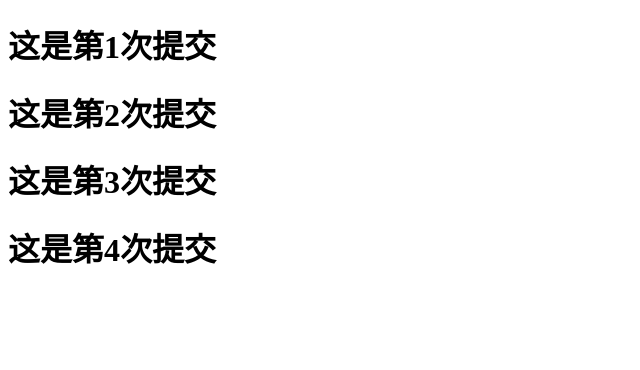
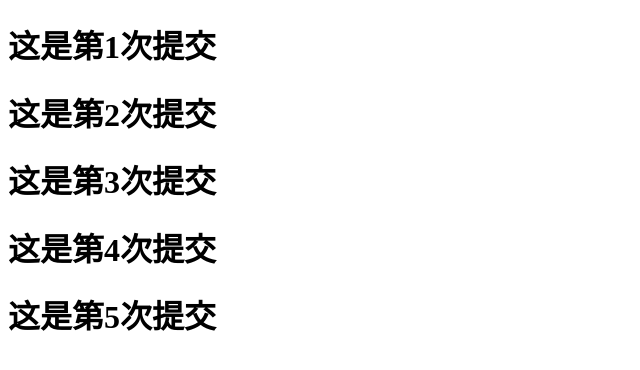
Before and after one commit to XXX51129/git-text, a plain HTML site: page index.html in a window 1280 px wide. Shown: the whole page, without its empty margins (0-640 px from the left). Drawn offline with Linux system fonts and the light colour scheme.

Commit message:
'这是第五次提交'

```diff
--- a/index.html
+++ b/index.html
@@ -11,5 +11,6 @@
     <h1>这是第2次提交</h1>
     <h1>这是第3次提交</h1>
     <h1>这是第4次提交</h1>
+    <h1>这是第5次提交</h1>
 </body>
 </html>
```
